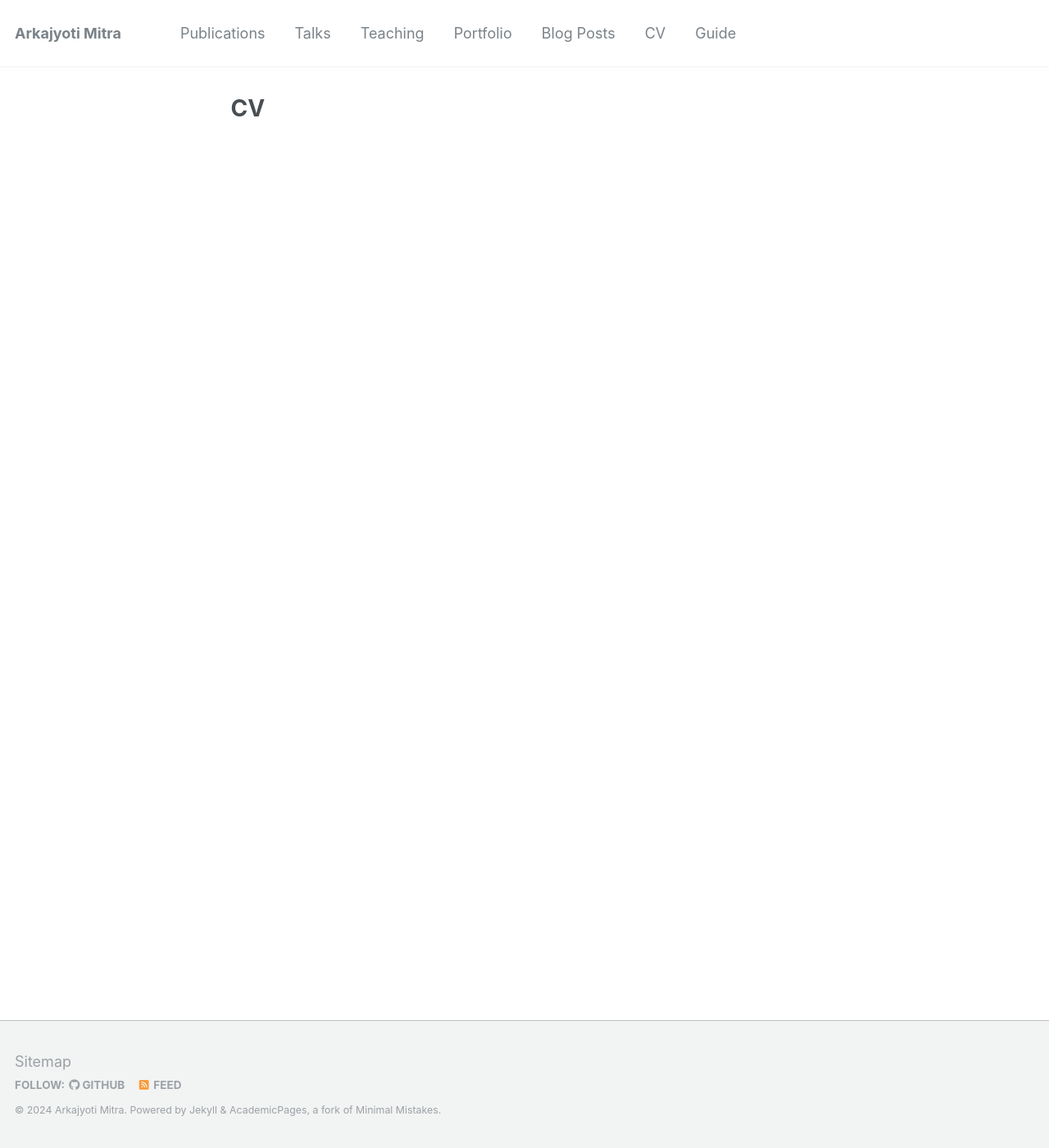
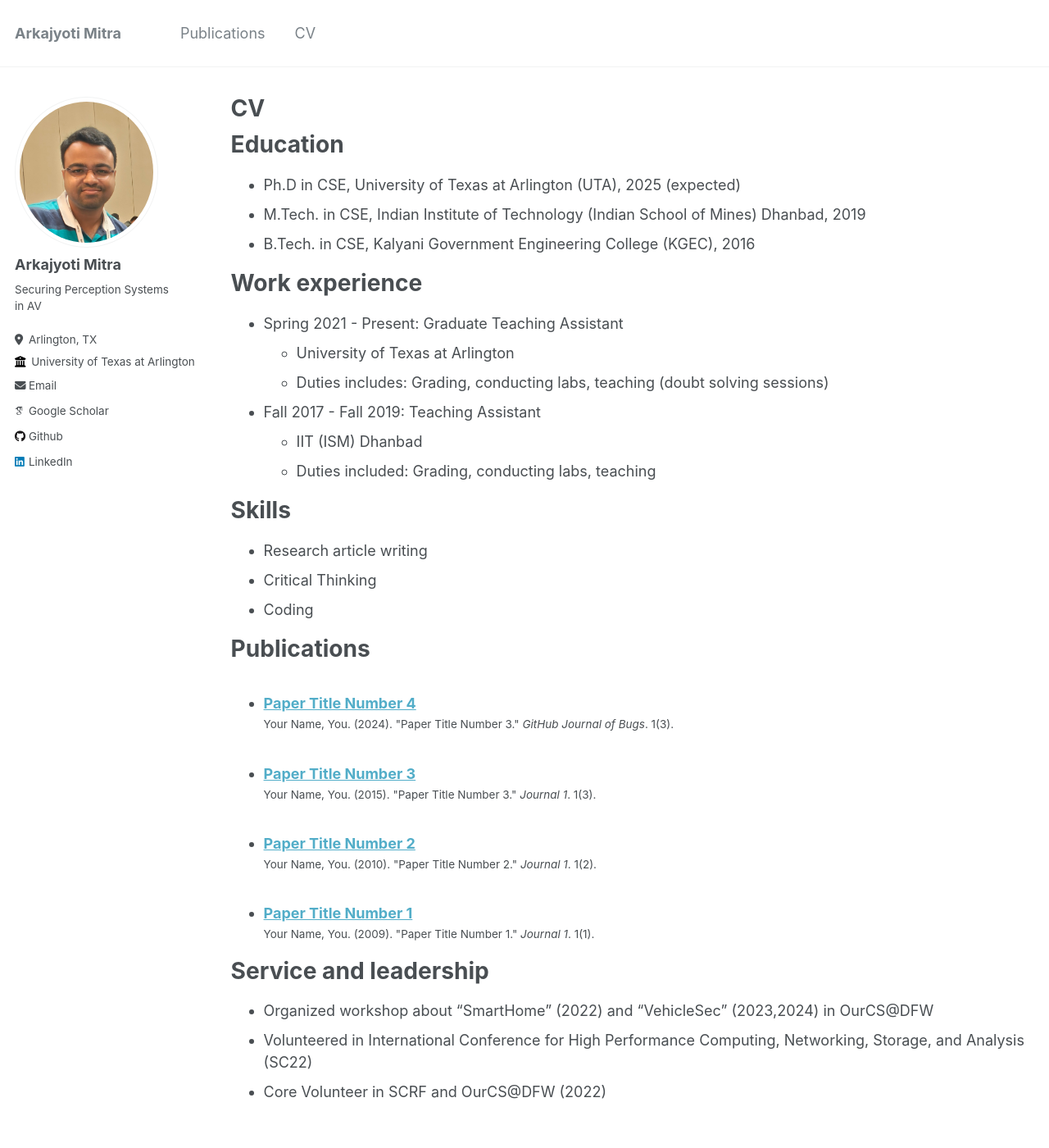
Before and after one commit to arkajyotimitra/arkajyotimitra.github.io, a Jekyll site: the page built from _pages/cv.md, in a window 1280 px wide and 1400 px high. Shown: the whole window at 82% size. Built offline with Jekyll 4.4.1, drawn with Linux system fonts in a browser that asks for light colours; some web fonts are replaced.

Commit message:
made many additions
this should remove the unnecessary tabs

added CV info

```diff
--- a/_pages/cv.md
+++ b/_pages/cv.md
@@ -2,44 +2,34 @@
 layout: archive
 title: "CV"
 permalink: /cv/
-author_profile: false
+author_profile: true
 redirect_from:
   - /resume
 ---
 
 {% include base_path %}
 
-<!-- Education
+Education
 ======
-* Ph.D in Version Control Theory, GitHub University, 2018 (expected)
-* M.S. in Jekyll, GitHub University, 2014
-* B.S. in GitHub, GitHub University, 2012
+* Ph.D in CSE, University of Texas at Arlington (UTA), 2025 (expected)
+* M.Tech. in CSE, Indian Institute of Technology (Indian School of Mines) Dhanbad, 2019
+* B.Tech. in CSE, Kalyani Government Engineering College (KGEC), 2016
 
 Work experience
 ======
-* Spring 2024: Academic Pages Collaborator
-  * Github University
-  * Duties includes: Updates and improvements to template
-  * Supervisor: The Users
+* Spring 2021 - Present: Graduate Teaching Assistant
+  * University of Texas at Arlington
+  * Duties includes: Grading, conducting labs, teaching (doubt solving sessions)
 
-* Fall 2015: Research Assistant
-  * Github University
-  * Duties included: Merging pull requests
-  * Supervisor: Professor Hub
-
-* Summer 2015: Research Assistant
-  * Github University
-  * Duties included: Tagging issues
-  * Supervisor: Professor Git
+* Fall 2017 - Fall 2019: Teaching Assistant
+  * IIT (ISM) Dhanbad
+  * Duties included: Grading, conducting labs, teaching
 
 Skills
 ======
-* Skill 1
-* Skill 2
-  * Sub-skill 2.1
-  * Sub-skill 2.2
-  * Sub-skill 2.3
-* Skill 3
+* Research article writing
+* Critical Thinking
+* Coding
 
 Publications
 ======
@@ -47,7 +37,7 @@ Publications
     {% include archive-single-cv.html %}
   {% endfor %}</ul>
 
-Talks
+<!-- Talks
 ======
   <ul>{% for post in site.talks reversed %}
     {% include archive-single-talk-cv.html  %}
@@ -57,8 +47,10 @@ Teaching
 ======
   <ul>{% for post in site.teaching reversed %}
     {% include archive-single-cv.html %}
-  {% endfor %}</ul>
+  {% endfor %}</ul> -->
 
 Service and leadership
 ======
-* Currently signed in to 43 different slack teams -->
+* Organized workshop about "SmartHome" (2022) and "VehicleSec" (2023,2024) in OurCS@DFW
+* Volunteered in International Conference for High Performance Computing, Networking, Storage, and Analysis (SC22)
+* Core Volunteer in SCRF and OurCS@DFW (2022)
```
Also changed, not shown: _data/navigation.yml (+10 -10 lines), _pages/publications.md (+4 -4 lines), 1 other file.
